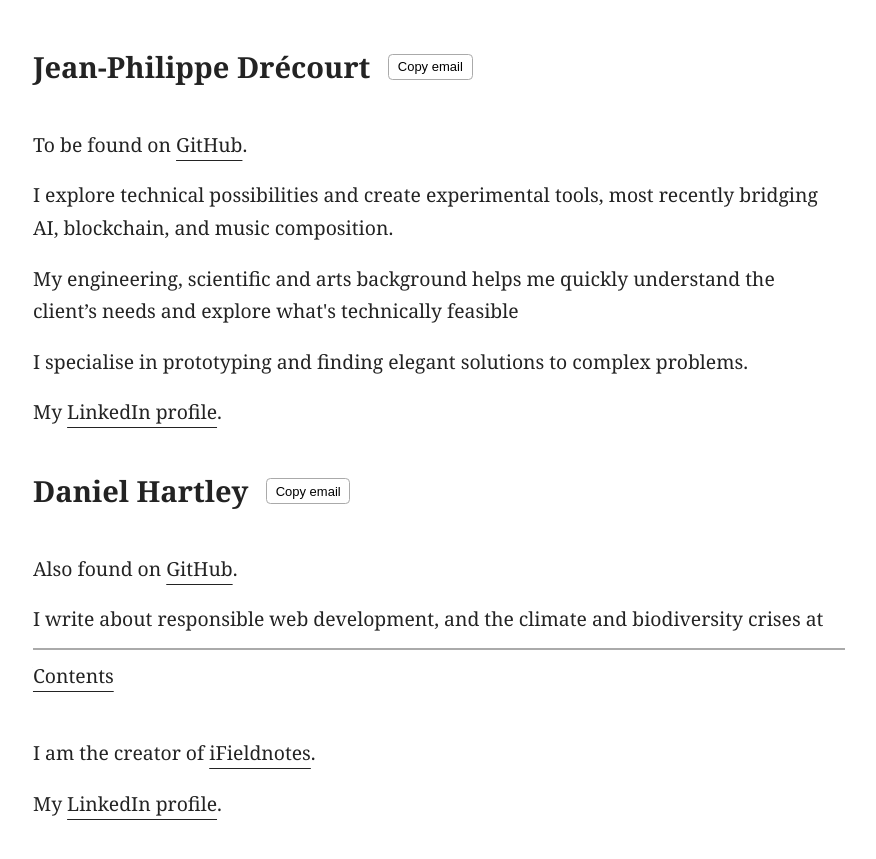
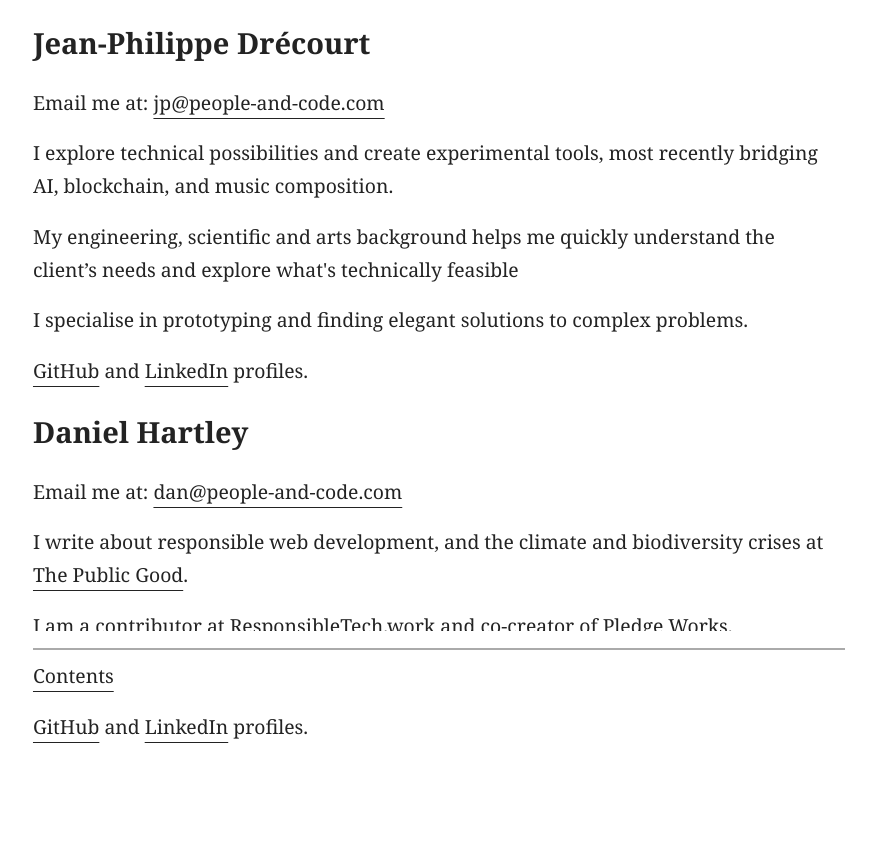
Before and after one commit to pillarfive/website, a website built with Parcel: page src/people.html in a window 1280 px wide. Shown: the part 81-940 px from the top of the page, without its empty margins (210-1086 px from the left). Built offline with nearby package versions, Linux system fonts and the light colour scheme.

Commit message:
fix: Basic email link
We can always go for something fancier later

```diff
--- a/src/js/people.js
+++ /dev/null
@@ -1,18 +0,0 @@
-document.addEventListener('click', async ({ target }) => {
-  if (!target.matches('.copy-button')) return
-
-  const name = target.id.replace('s-email', '')
-  const email = `${name}@people-and-code.com`
-
-  try {
-    await navigator.clipboard.writeText(email)
-    target.dataset.originalText = target.textContent
-    target.textContent = 'Copied!'
-    setTimeout(() => {
-      target.textContent = target.dataset.originalText
-      delete target.dataset.originalText
-    }, 2000)
-  } catch {
-    target.textContent = email
-  }
-})
--- a/src/people.html
+++ b/src/people.html
@@ -7,24 +7,17 @@
     <link rel="stylesheet" href="/src/styles/common.css" />
     <title>People</title>
     <link rel="icon" type="image/x-icon" href="/src/favicon.ico" />
-    <script src="/src/js/people.js"></script>
   </head>
   <body class="body">
     <header>
       <h1>People</h1>
     </header>
     <main class="main">
-      <div class="name-container">
-        <h2>Jean-Philippe Drécourt</h2>
-        <button
-          id="jps-email"
-          class="copy-button"
-          aria-label="Copy email address"
-        >
-          Copy email
-        </button>
-      </div>
-      <p>To be found on <a href="https://github.com/jpdrecourt">GitHub</a>.</p>
+      <h2>Jean-Philippe Drécourt</h2>
+      <p>
+        Email me at:
+        <a href="mailto:jp@people-and-code.com">jp@people-and-code.com</a>
+      </p>
       <p>
         I explore technical possibilities and create experimental tools, most
         recently bridging AI, blockchain, and music composition.
@@ -37,21 +30,17 @@
         I specialise in prototyping and finding elegant solutions to complex
         problems.
       </p>
+
       <p>
-        My
-        <a href="https://www.linkedin.com/in/jpdrecourt/">LinkedIn profile</a>.
+        <a href="https://github.com/jpdrecourt">GitHub</a> and
+        <a href="https://www.linkedin.com/in/jpdrecourt/">LinkedIn</a> profiles.
       </p>
-      <div class="name-container">
-        <h2>Daniel Hartley</h2>
-        <button
-          id="dans-email"
-          class="copy-button"
-          aria-label="Copy email address"
-        >
-          Copy email
-        </button>
-      </div>
-      <p>Also found on <a href="https://github.com/danhartley">GitHub</a>.</p>
+
+      <h2>Daniel Hartley</h2>
+      <p>
+        Email me at:
+        <a href="mailto:dan@people-and-code.com">dan@people-and-code.com</a>
+      </p>
       <p>
         I write about responsible web development, and the climate and
         biodiversity crises at
@@ -69,8 +58,8 @@
         I am the creator of <a href="https://ifieldnotes.org/">iFieldnotes</a>.
       </p>
       <p>
-        My
-        <a href="https://www.linkedin.com/in/danhartley/">LinkedIn profile</a>.
+        <a href="https://github.com/danhartley">GitHub</a> and
+        <a href="https://www.linkedin.com/in/danhartley/">LinkedIn</a> profiles.
       </p>
     </main>
     <footer>
```
